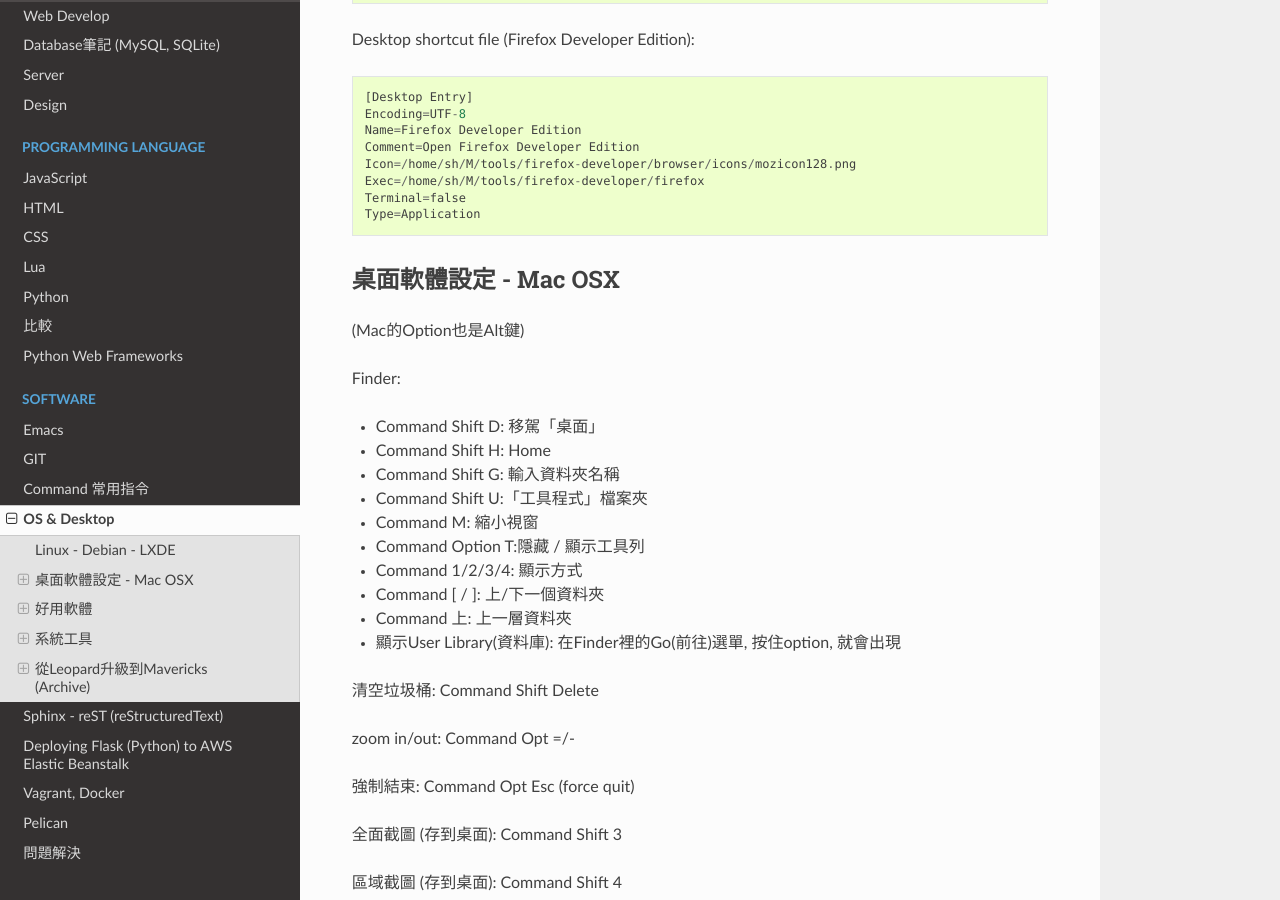
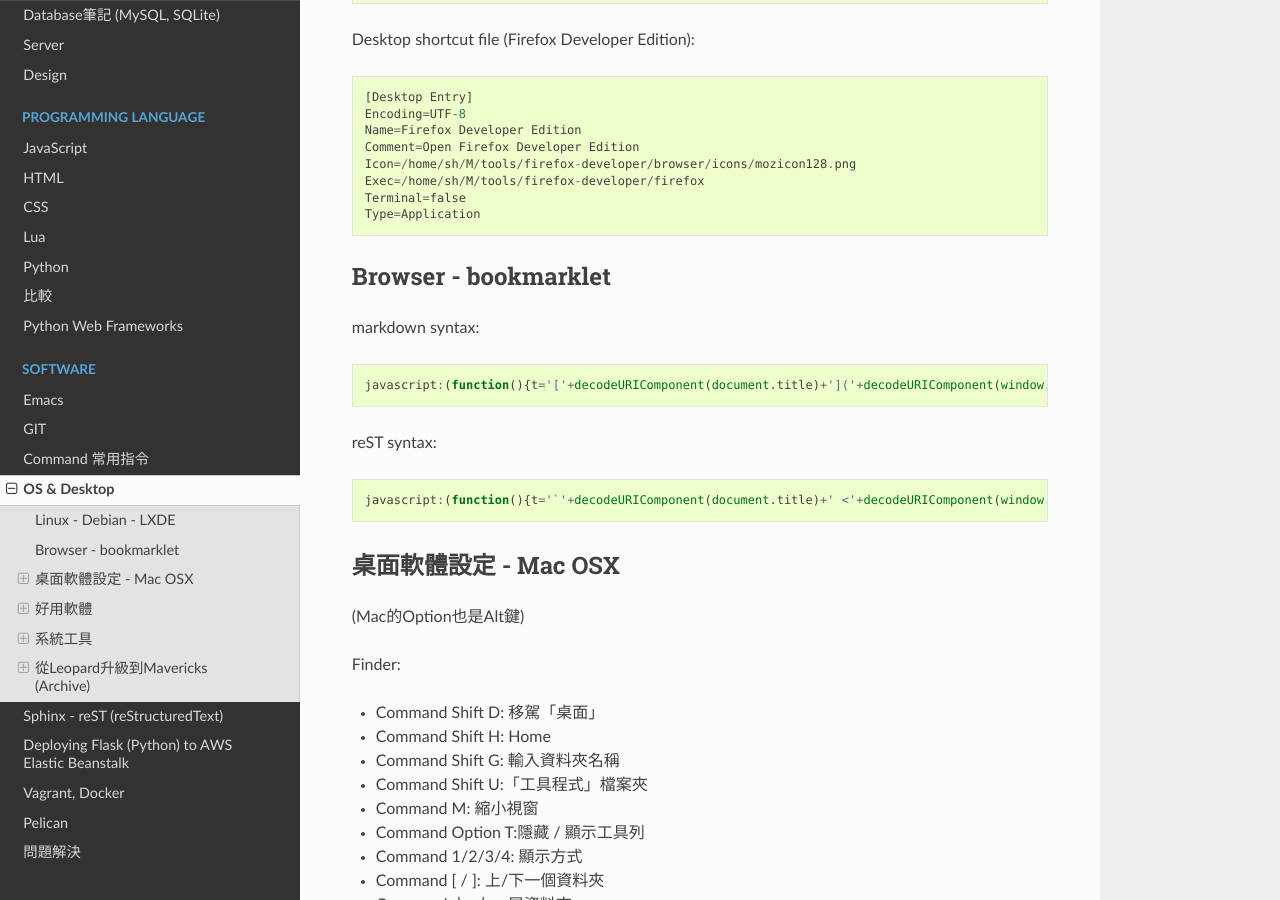
Before and after one commit to moogoo78/comp.suhen.org, a Sphinx documentation site: the page built from docs/source/os_desktop.rst, in a window 1280 px wide and 900 px high, scrolled down 818 px. Built offline with Sphinx 7.4.7 and the Read the Docs theme 2.0.0, drawn with Linux system fonts in a browser that asks for light colours.

Commit message:
edited source; git push

```diff
--- a/docs/source/os_desktop.rst
+++ b/docs/source/os_desktop.rst
@@ -48,8 +48,20 @@ Desktop shortcut file (Firefox Developer Edition)::
   Type=Application
 
 
+Browser - bookmarklet
+----------------------------
 
+markdown syntax:
 
+.. code-block:: javascript
+
+   javascript:(function(){t='['+decodeURIComponent(document.title)+']('+decodeURIComponent(window.location.href)+')';win=window.open('','_new','location=no,links=no,scrollbars=no,toolbar=no,width=550,height=150');win.document.write('<form><textarea name="a" rows="5" cols="50" onClick="javascript:this.form.a.focus();this.form.a.select();">'+t+'</textarea></form>');})()
+
+reST syntax:
+
+.. code-block:: javascript
+
+   javascript:(function(){t='`'+decodeURIComponent(document.title)+' <'+decodeURIComponent(window.location.href)+'>`__';win=window.open('','_new','location=no,links=no,scrollbars=no,toolbar=no,width=550,height=150');win.document.write('<form><textarea name="a" rows="5" cols="50" onClick="javascript:this.form.a.focus();this.form.a.select();">'+t+'</textarea></form>');})()
 
 
 桌面軟體設定 - Mac OSX
```
